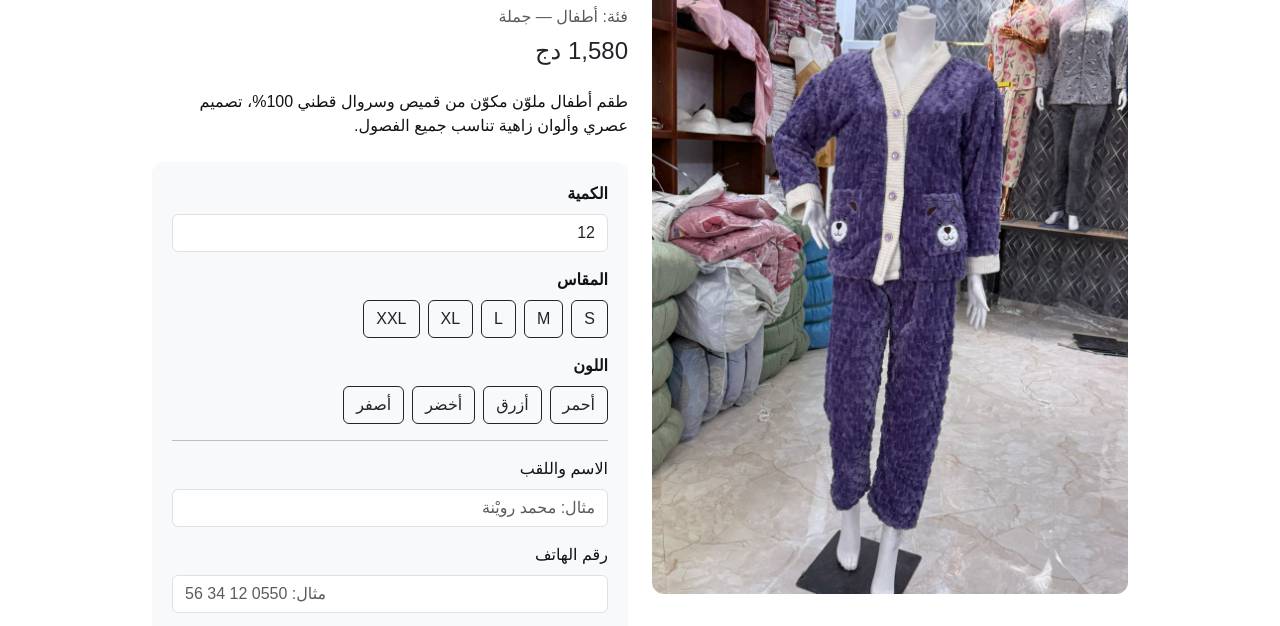
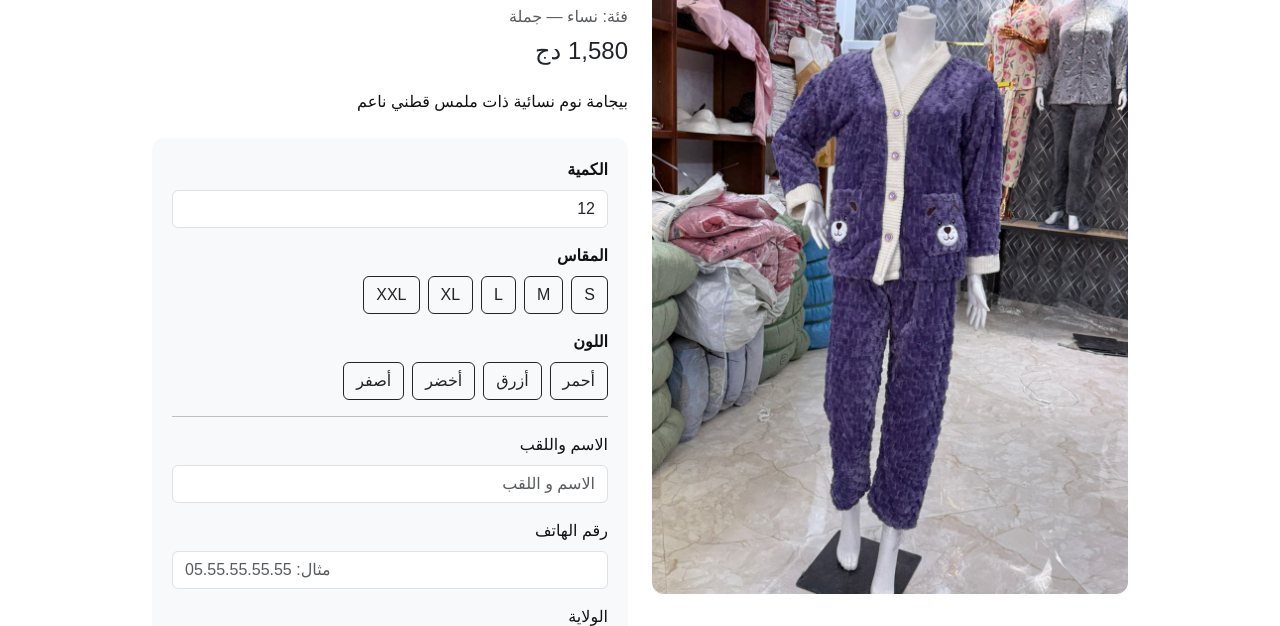
Before and after one commit to rouinamohamade-prog/Ain-Fakroun_Fashion, a plain HTML site: page product.html in a window 1280 px wide. Shown: the part 199-825 px from the top of the page. Drawn offline with nearby package versions, Linux system fonts and the light colour scheme.

Commit message:
Update product.html
Commit directly to the main branch

```diff
--- a/product.html
+++ b/product.html
@@ -66,9 +66,9 @@
 
       <div class="col-md-6">
         <h2 class="fw-bold">بيجامة نوم نسائية</h2>
-        <p class="text-muted mb-2">فئة: أطفال — جملة </p>
+        <p class="text-muted mb-2">فئة: نساء — جملة </p>
         <h4 class="text-dark mb-4">1,580 دج</h4>
-        <p class="mb-4">طقم أطفال ملوّن مكوّن من قميص وسروال قطني 100%، تصميم عصري وألوان زاهية تناسب جميع الفصول.</p>
+        <p class="mb-4">بيجامة نوم نسائية ذات ملمس قطني ناعم </p>
 
         <form id="orderForm">
           <div class="mb-3">
@@ -103,12 +103,12 @@
 
           <div class="mb-3">
             <label class="form-label">الاسم واللقب</label>
-            <input type="text" class="form-control" id="fullName" placeholder="مثال: محمد رويْنة" required>
+            <input type="text" class="form-control" id="fullName" placeholder="الاسم و اللقب" required>
           </div>
 
           <div class="mb-3">
             <label class="form-label">رقم الهاتف</label>
-            <input type="tel" class="form-control" id="phone" placeholder="مثال: 0550 12 34 56" pattern="[0-9]{10}" required>
+            <input type="tel" class="form-control" id="phone" placeholder="مثال: 05.55.55.55.55" pattern="[0-9]{10}" required>
           </div>
 
           <div class="mb-3">
```
